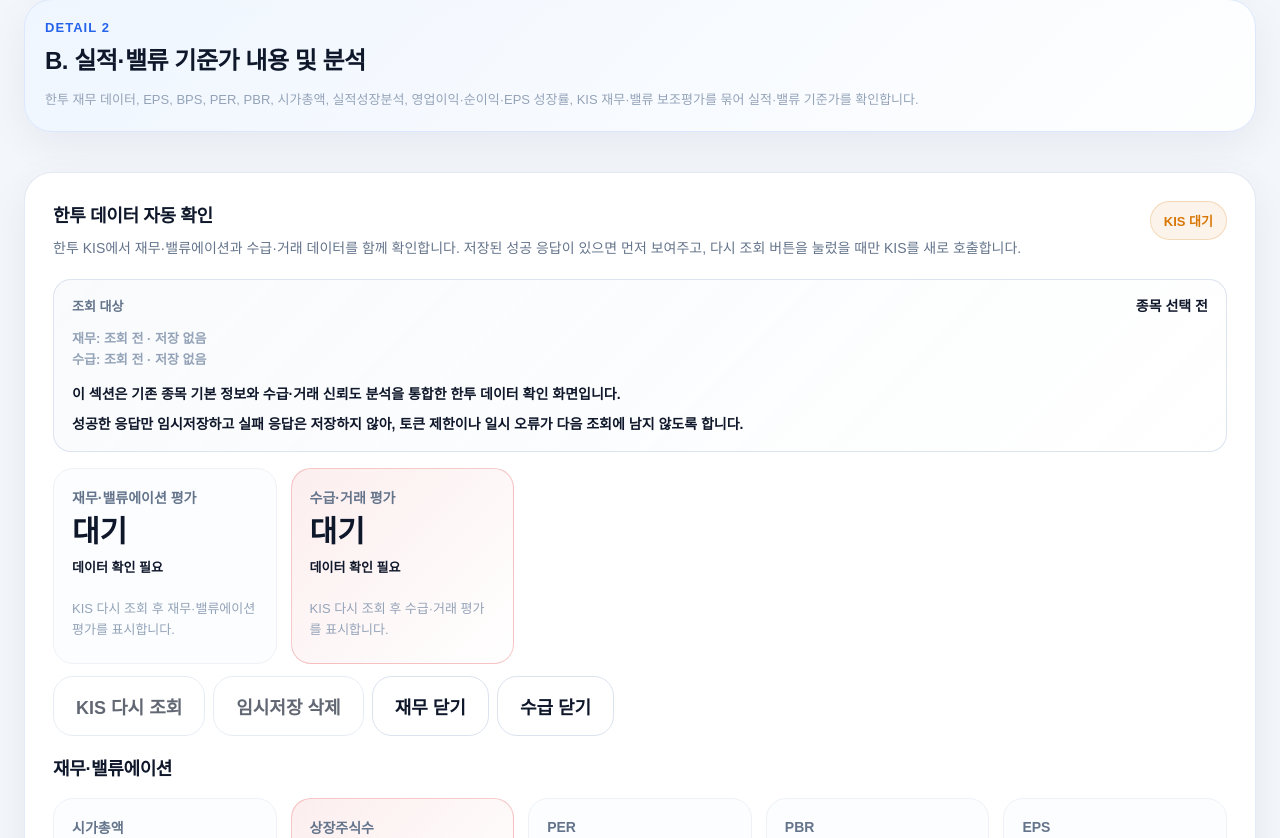
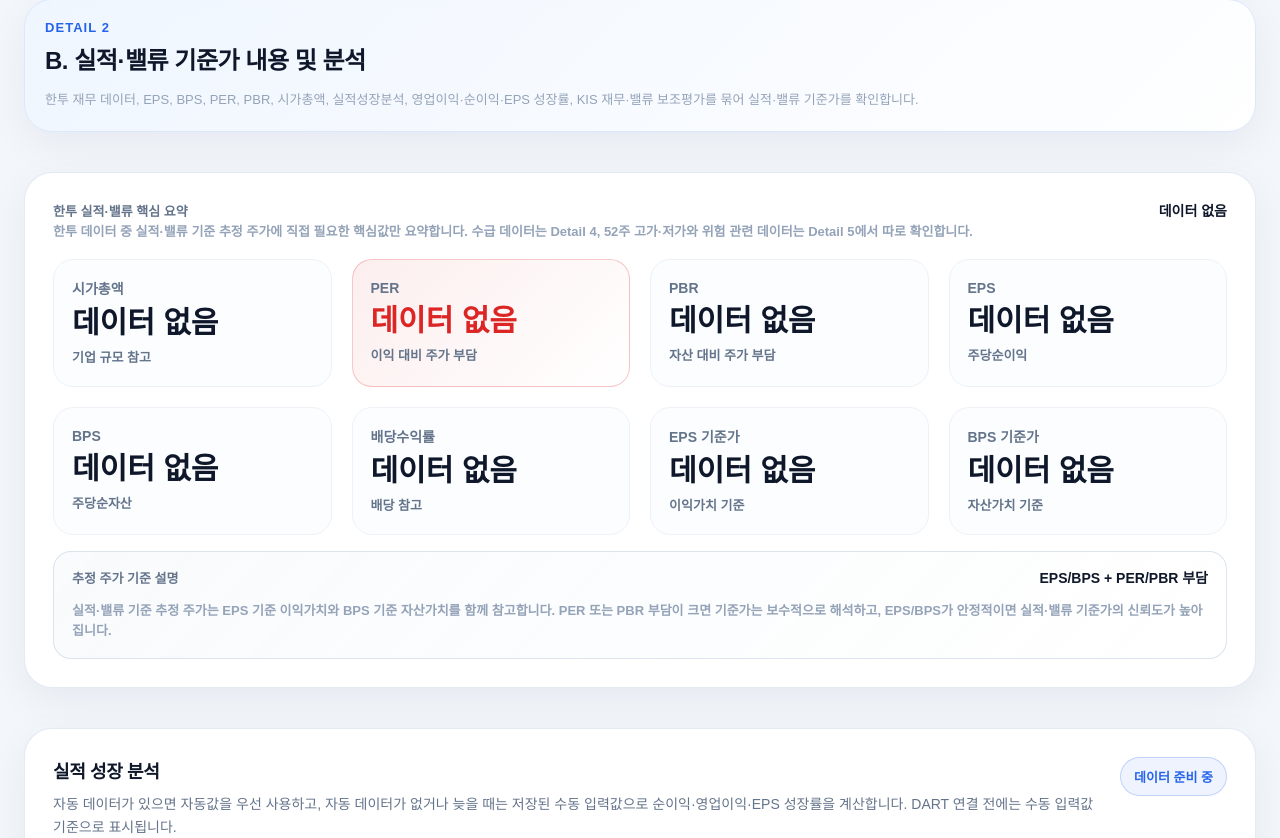
Before and after one commit to jkpark5298-alt/kospi-stock-pwa, a Next.js app: page / in a window 1280 px wide. Shown: the part 7142-7980 px from the top of the page. Built offline with nearby package versions, Linux system fonts and the light colour scheme.

Commit message:
Simplify valuation detail section

```diff
--- a/app/page.tsx
+++ b/app/page.tsx
@@ -6,7 +6,7 @@ import CompositeScoreSection from "../components/analysis/CompositeScoreSection"
 import EarningsGrowthSection from "../components/analysis/EarningsGrowthSection";
 import TargetPriceSection from "../components/analysis/TargetPriceSection";
 import DisclosureSection from "../components/analysis/DisclosureSection";
-import KisFundamentalsSection from "../components/analysis/KisFundamentalsSection";
+import FundamentalSnapshotSection from "../components/analysis/FundamentalSnapshotSection";
 import ConsensusInputSection from "../components/analysis/ConsensusInputSection";
 import TechnicalBasisExplanation from "../components/analysis/TechnicalBasisExplanation";
 import ValuationBasisExplanation from "../components/analysis/ValuationBasisExplanation";
@@ -872,7 +872,7 @@ export default function HomePage() {
           title="B. 실적·밸류 기준가 내용 및 분석"
           description="한투 재무 데이터, EPS, BPS, PER, PBR, 시가총액, 실적성장분석, 영업이익·순이익·EPS 성장률, KIS 재무·밸류 보조평가를 묶어 실적·밸류 기준가를 확인합니다."
         >
-          <KisFundamentalsSection symbol={data?.symbol} name={data?.name} />
+          <FundamentalSnapshotSection data={data} />
 
           <EarningsGrowthSection
             earningsGrowth={data?.earningsGrowth}
--- /dev/null
+++ b/components/analysis/FundamentalSnapshotSection.tsx
@@ -0,0 +1,153 @@
+"use client";
+
+type Props = {
+  data?: {
+    fundamentals?: {
+      marketCap?: number | null;
+      per?: number | null;
+      pbr?: number | null;
+      eps?: number | null;
+      bps?: number | null;
+      dividendYield?: number | null;
+    } | null;
+    score?: {
+      targetPrice?: {
+        valuationTargetRange?: {
+          epsTarget?: number | null;
+          bpsTarget?: number | null;
+          valuationTarget?: number | null;
+          perAdjustment?: number | null;
+          pbrAdjustment?: number | null;
+        } | null;
+      };
+    };
+  } | null;
+};
+
+export default function FundamentalSnapshotSection({ data }: Props) {
+  const fundamentals = data?.fundamentals;
+  const valuation = data?.score?.targetPrice?.valuationTargetRange ?? null;
+
+  return (
+    <section className="score-section">
+      <div className="card">
+        <div className="target-basis-header">
+          <span>한투 실적·밸류 핵심 요약</span>
+          <strong>{formatNumber(valuation?.valuationTarget)}</strong>
+        </div>
+
+        <p className="target-basis-summary">
+          한투 데이터 중 실적·밸류 기준 추정 주가에 직접 필요한 핵심값만
+          요약합니다. 수급 데이터는 Detail 4, 52주 고가·저가와 위험 관련
+          데이터는 Detail 5에서 따로 확인합니다.
+        </p>
+
+        <div className="summary-grid summary-grid-four" style={{ marginTop: 16 }}>
+          <SnapshotCard
+            title="시가총액"
+            value={formatMarketCap(fundamentals?.marketCap)}
+            subText="기업 규모 참고"
+          />
+          <SnapshotCard
+            title="PER"
+            value={formatRatio(fundamentals?.per)}
+            subText="이익 대비 주가 부담"
+          />
+          <SnapshotCard
+            title="PBR"
+            value={formatRatio(fundamentals?.pbr)}
+            subText="자산 대비 주가 부담"
+          />
+          <SnapshotCard
+            title="EPS"
+            value={formatNumber(fundamentals?.eps)}
+            subText="주당순이익"
+          />
+          <SnapshotCard
+            title="BPS"
+            value={formatNumber(fundamentals?.bps)}
+            subText="주당순자산"
+          />
+          <SnapshotCard
+            title="배당수익률"
+            value={formatPercent(fundamentals?.dividendYield)}
+            subText="배당 참고"
+          />
+          <SnapshotCard
+            title="EPS 기준가"
+            value={formatNumber(valuation?.epsTarget)}
+            subText="이익가치 기준"
+          />
+          <SnapshotCard
+            title="BPS 기준가"
+            value={formatNumber(valuation?.bpsTarget)}
+            subText="자산가치 기준"
+          />
+        </div>
+
+        <div className="target-basis-box" style={{ marginTop: 16 }}>
+          <div className="target-basis-header">
+            <span>추정 주가 기준 설명</span>
+            <strong>EPS/BPS + PER/PBR 부담</strong>
+          </div>
+          <p className="target-basis-summary">
+            실적·밸류 기준 추정 주가는 EPS 기준 이익가치와 BPS 기준
+            자산가치를 함께 참고합니다. PER 또는 PBR 부담이 크면 기준가는
+            보수적으로 해석하고, EPS/BPS가 안정적이면 실적·밸류 기준가의
+            신뢰도가 높아집니다.
+          </p>
+        </div>
+      </div>
+    </section>
+  );
+}
+
+function SnapshotCard({
+  title,
+  value,
+  subText,
+}: {
+  title: string;
+  value: string;
+  subText: string;
+}) {
+  return (
+    <div className="target-metric-card">
+      <span>{title}</span>
+      <strong>{value}</strong>
+      <em>{subText}</em>
+    </div>
+  );
+}
+
+function formatNumber(value?: number | null) {
+  if (value == null || Number.isNaN(value)) return "데이터 없음";
+
+  return new Intl.NumberFormat("ko-KR", { maximumFractionDigits: 2 }).format(
+    value,
+  );
+}
+
+function formatMarketCap(value?: number | null) {
+  if (value == null || Number.isNaN(value)) return "데이터 없음";
+
+  if (value >= 1_0000_0000_0000) {
+    return `${(value / 1_0000_0000_0000).toFixed(2)}조`;
+  }
+
+  if (value >= 1_0000_0000) {
+    return `${(value / 1_0000_0000).toFixed(2)}억`;
+  }
+
+  return formatNumber(value);
+}
+
+function formatRatio(value?: number | null) {
+  if (value == null || Number.isNaN(value)) return "데이터 없음";
+  return `${value.toFixed(2)}배`;
+}
+
+function formatPercent(value?: number | null) {
+  if (value == null || Number.isNaN(value)) return "데이터 없음";
+  return `${value.toFixed(2)}%`;
+}
```
